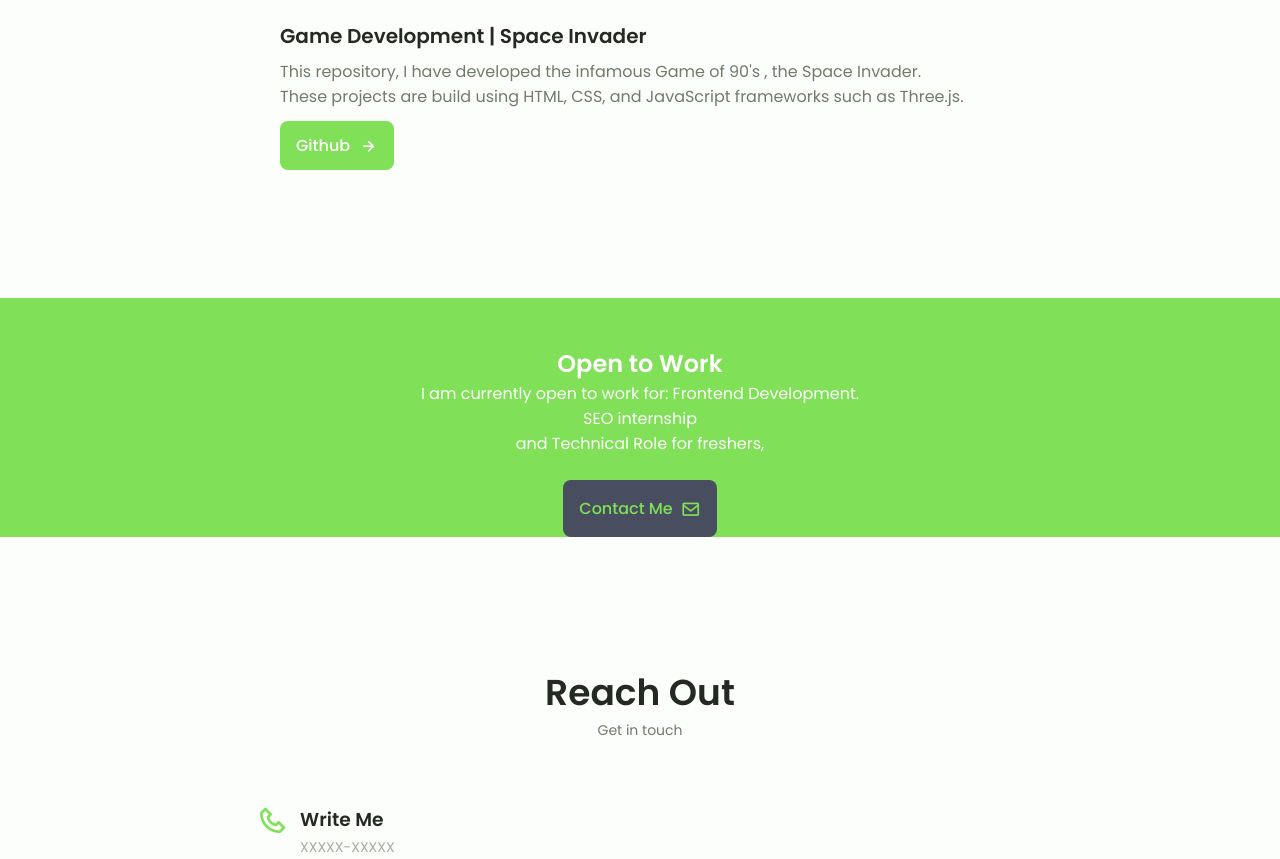
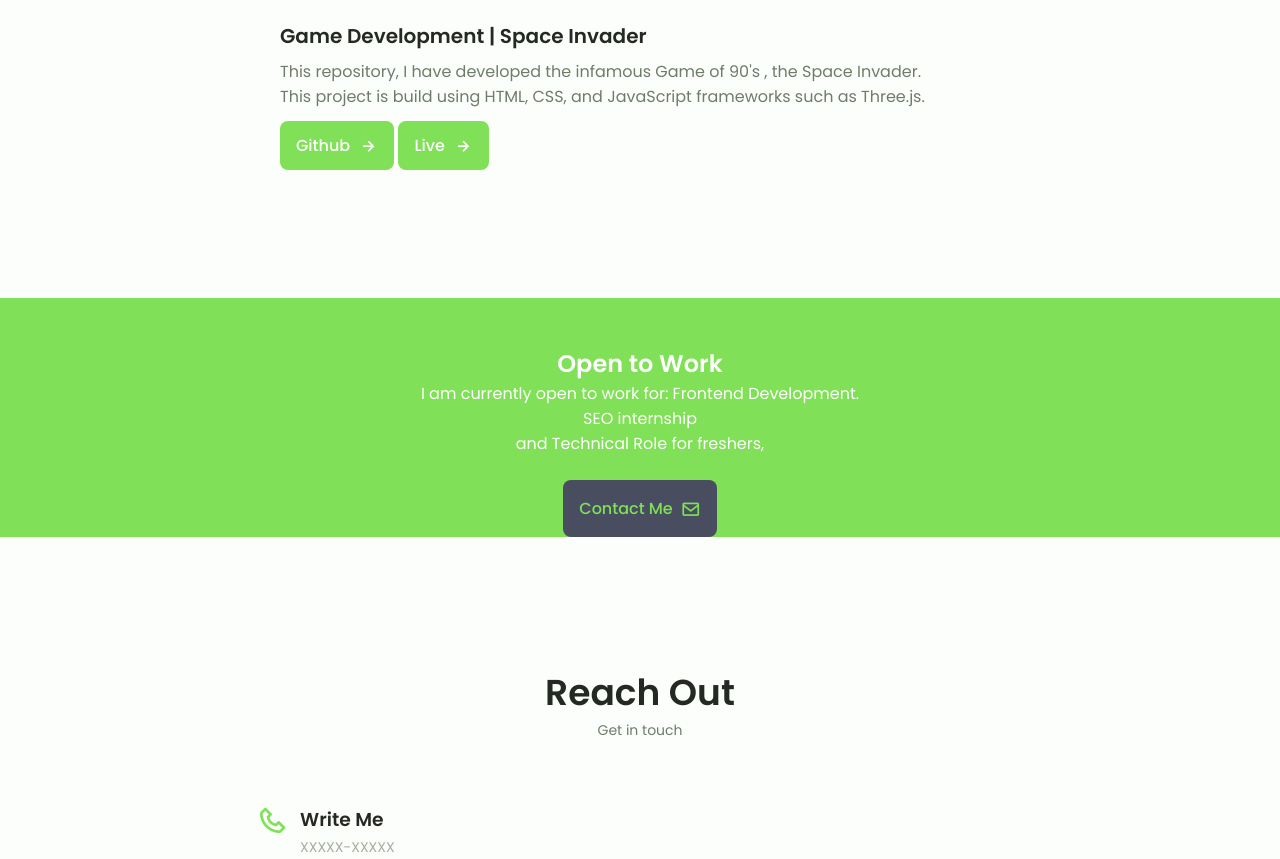
Before and after one commit to narain-aishwarya/aishwarya_website, a plain HTML site: page index.html in a window 1280 px wide. Shown: the part 3870-4729 px from the top of the page. Drawn offline with nearby package versions, Linux system fonts and the light colour scheme.

Commit message:
index.html

```diff
--- a/index.html
+++ b/index.html
@@ -662,10 +662,14 @@
                         <div class="portfolio__data">
                             <h3 class="resume__title">Game Development | Space Invader</h3>
                             <p class="resume__description">
-                                This repository, I have developed the infamous Game of 90's , the Space Invader.<br> These projects are build using HTML, CSS, and JavaScript frameworks such as Three.js.
+                                This repository, I have developed the infamous Game of 90's , the Space Invader.<br> This project is build using HTML, CSS, and JavaScript frameworks such as Three.js.
                             </p>
                             <a href="#" class="button button--flex button--small resume__button">
                                 Github
+                                <i class='bx bx-right-arrow-alt button__icon'></i>
+                            </a>
+                            <a href="https://narain-aishwarya.github.io/Space_Invader-/" class="button button--flex button--small resume__button">
+                                Live
                                 <i class='bx bx-right-arrow-alt button__icon'></i>
                             </a>
                         </div>
```
